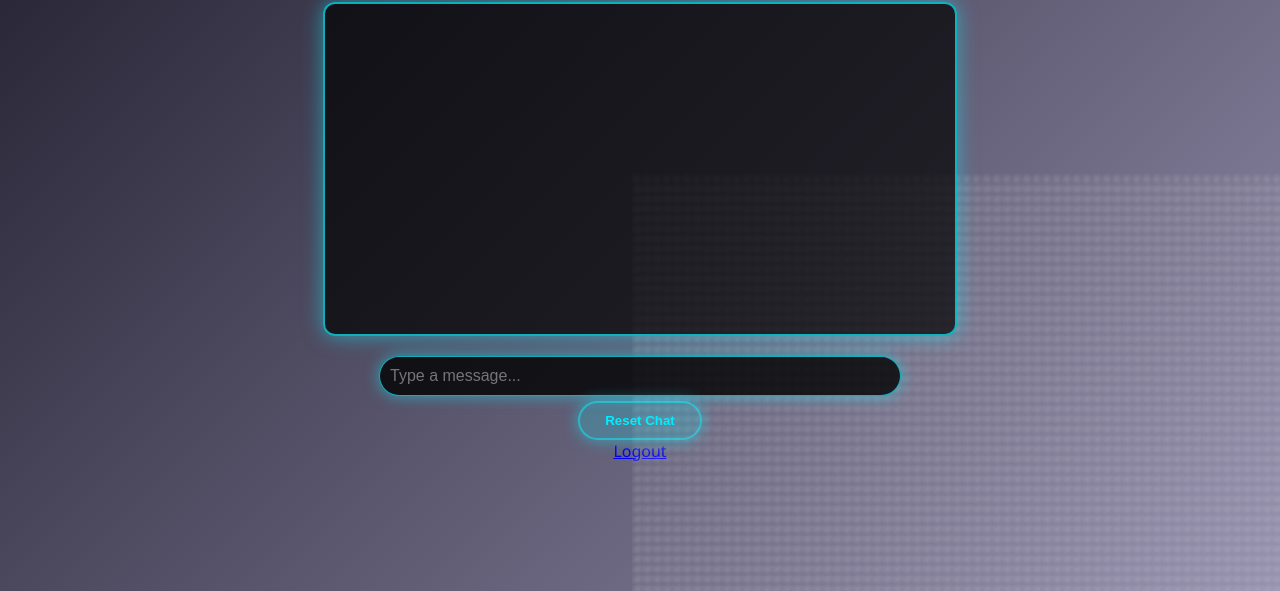
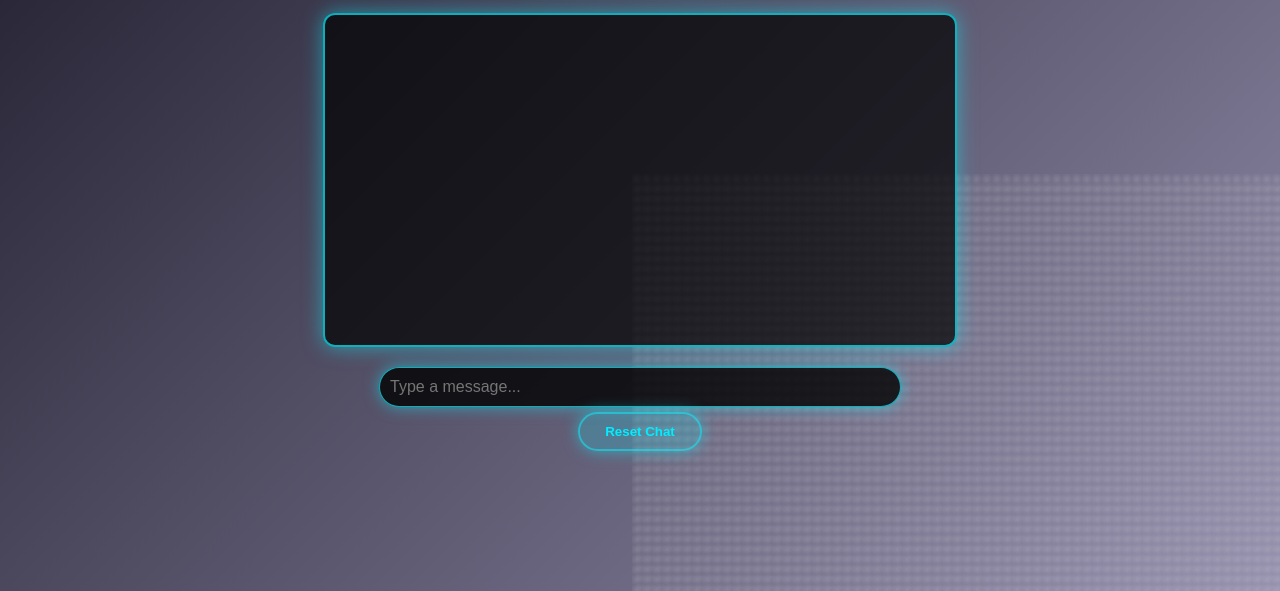
Before and after one commit to oussamaXbs/Chat-Webapp, a plain HTML site: page templates/index.html in a window 1280 px wide. Shown: the part 209-800 px from the top of the page. Drawn offline with Linux system fonts and the light colour scheme; no server answers.

Commit message:
Update index.html

```diff
--- a/templates/index.html
+++ b/templates/index.html
@@ -188,6 +188,5 @@
     <div id="messages"></div>
     <input id="input" type="text" placeholder="Type a message..." onkeydown="if(event.key === 'Enter') sendMessage()" />
     <button onclick="resetChat()">Reset Chat</button>
-     <a href="/logout">Logout</a>  <!-- Logout link to leave the chat -->
 </body>
 </html>
```
